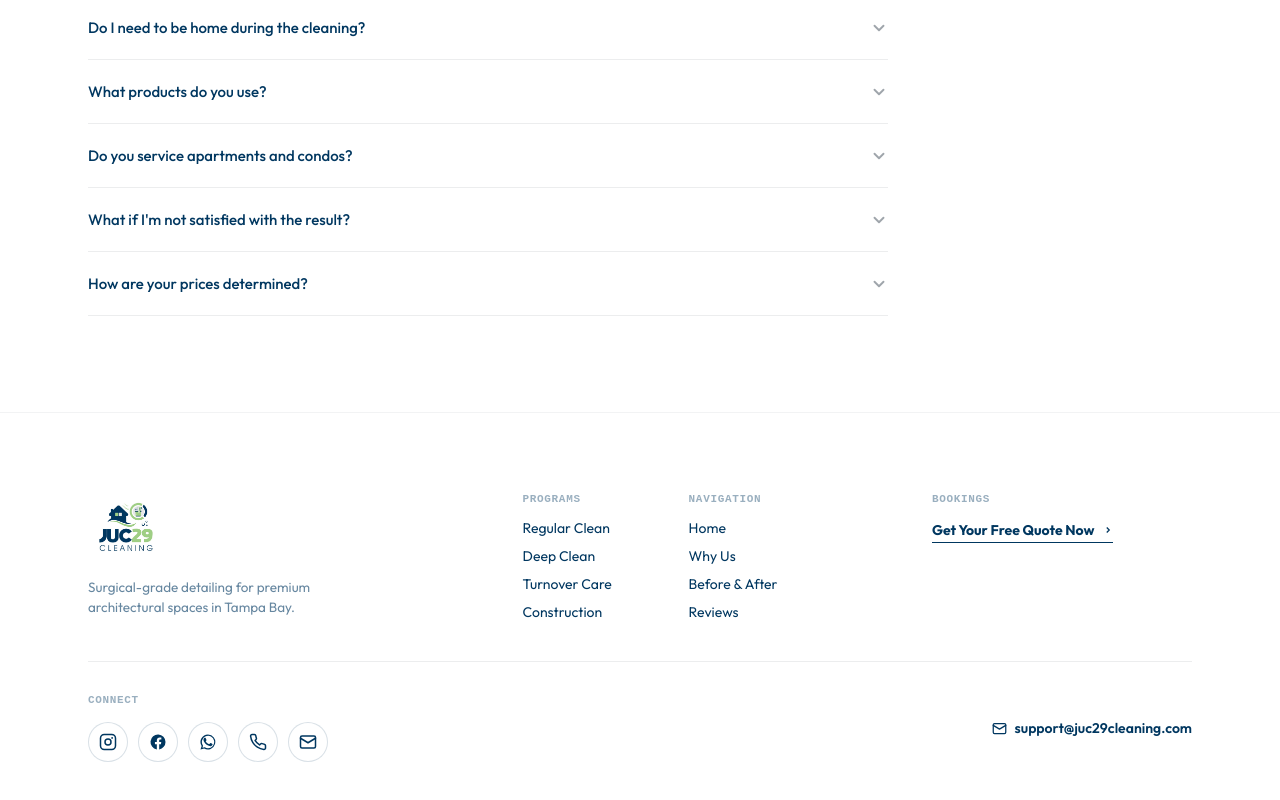
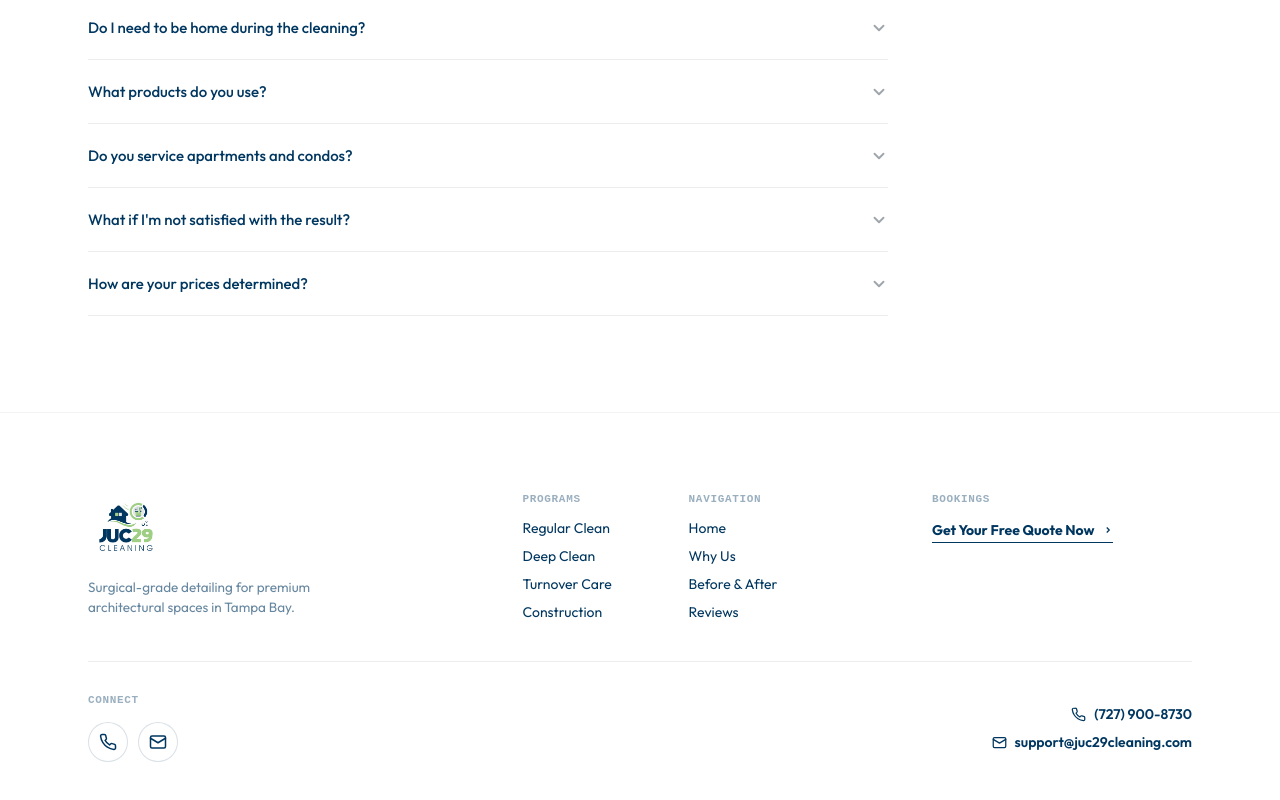
Before and after one commit to gsPatrick/juc29cleaning--FRONT, a Next.js app: page /contact in a window 1280 px wide. Shown: the part 1580-2380 px from the top of the page. Built offline with nearby package versions, Linux system fonts and the light colour scheme.

Commit message:
Contato: remove redes sociais e usa só telefone e e-mail da cliente
- Rodapé: remove Instagram, Facebook e WhatsApp, telefone por SMS (727) 900-8730 e e-mail support@juc29cleaning.com
- Página de contato: troca telefone e e-mail de exemplo pelos reais

```diff
--- a/app/contact/page.js
+++ b/app/contact/page.js
@@ -107,8 +107,8 @@ export default function ContactPage() {
                       <svg width="16" height="16" viewBox="0 0 24 24" fill="none" stroke="#ffffff" strokeWidth="2"><path d="M22 16.92v3a2 2 0 0 1-2.18 2 19.79 19.79 0 0 1-8.63-3.07A19.5 19.5 0 0 1 4.92 12a19.79 19.79 0 0 1-3.07-8.67A2 2 0 0 1 3.83 2h3a2 2 0 0 1 2 1.72c.127.96.361 1.903.7 2.81a2 2 0 0 1-.45 2.11L8.09 9.91a16 16 0 0 0 6 6l.96-.96a2 2 0 0 1 2.11-.45c.907.339 1.85.573 2.81.7A2 2 0 0 1 22 16.92z"/></svg>
                     </div>
                     <div>
-                      <span className={styles.infoLabel}>Phone</span>
-                      <span className={styles.infoValue}>(813) 555-2929</span>
+                      <span className={styles.infoLabel}>Text Message</span>
+                      <span className={styles.infoValue}>(727) 900-8730</span>
                     </div>
                   </div>
                   <div className={styles.infoItem}>
@@ -117,7 +117,7 @@ export default function ContactPage() {
                     </div>
                     <div>
                       <span className={styles.infoLabel}>Email</span>
-                      <span className={styles.infoValue}>tampa@juc29.com</span>
+                      <span className={styles.infoValue}>support@juc29cleaning.com</span>
                     </div>
                   </div>
                   <div className={styles.infoItem}>
--- a/components/organisms/Footer/Footer.js
+++ b/components/organisms/Footer/Footer.js
@@ -61,43 +61,8 @@ export default function Footer() {
               <span className={styles.groupTitle}>Connect</span>
               <div className={styles.socialRow}>
                 <a
-                  href="https://instagram.com/juc29cleaning"
-                  target="_blank"
-                  rel="noopener noreferrer"
-                  aria-label="Instagram"
-                  className={styles.socialIcon}
-                >
-                  <svg width="18" height="18" viewBox="0 0 24 24" fill="none" stroke="currentColor" strokeWidth="2" strokeLinecap="round" strokeLinejoin="round">
-                    <rect x="2" y="2" width="20" height="20" rx="5" />
-                    <circle cx="12" cy="12" r="4" />
-                    <circle cx="17.5" cy="6.5" r="1.2" fill="currentColor" stroke="none" />
-                  </svg>
-                </a>
-                <a
-                  href="https://facebook.com/juc29cleaning"
-                  target="_blank"
-                  rel="noopener noreferrer"
-                  aria-label="Facebook"
-                  className={styles.socialIcon}
-                >
-                  <svg width="18" height="18" viewBox="0 0 24 24" fill="currentColor">
-                    <path d="M22 12a10 10 0 1 0-11.56 9.88v-6.99H7.9V12h2.54V9.8c0-2.5 1.49-3.89 3.78-3.89 1.09 0 2.24.2 2.24.2v2.46h-1.26c-1.24 0-1.63.77-1.63 1.56V12h2.78l-.44 2.89h-2.34v6.99A10 10 0 0 0 22 12Z" />
-                  </svg>
-                </a>
-                <a
-                  href="https://wa.me/10000000000"
-                  target="_blank"
-                  rel="noopener noreferrer"
-                  aria-label="WhatsApp"
-                  className={styles.socialIcon}
-                >
-                  <svg width="18" height="18" viewBox="0 0 24 24" fill="currentColor">
-                    <path d="M17.47 14.38c-.3-.15-1.76-.87-2.03-.97-.27-.1-.47-.15-.67.15-.2.3-.77.97-.94 1.16-.17.2-.35.22-.65.07-.3-.15-1.26-.46-2.4-1.48-.89-.79-1.49-1.77-1.66-2.07-.17-.3-.02-.46.13-.61.13-.13.3-.35.45-.52.15-.17.2-.3.3-.5.1-.2.05-.37-.02-.52-.08-.15-.67-1.62-.92-2.22-.24-.58-.49-.5-.67-.51h-.57c-.2 0-.52.07-.8.37-.27.3-1.04 1.02-1.04 2.48s1.07 2.88 1.22 3.08c.15.2 2.1 3.2 5.08 4.49.71.31 1.26.49 1.69.62.71.23 1.36.2 1.87.12.57-.08 1.76-.72 2-1.41.25-.7.25-1.29.17-1.41-.07-.12-.27-.2-.57-.35ZM12 2a10 10 0 0 0-8.5 15.28L2 22l4.85-1.27A10 10 0 1 0 12 2Zm0 18.2a8.2 8.2 0 0 1-4.18-1.14l-.3-.18-2.88.76.77-2.8-.2-.31A8.2 8.2 0 1 1 12 20.2Z" />
-                  </svg>
-                </a>
-                <a
-                  href="tel:+10000000000"
-                  aria-label="Phone"
+                  href="sms:+17279008730"
+                  aria-label="Text us"
                   className={styles.socialIcon}
                 >
                   <svg width="18" height="18" viewBox="0 0 24 24" fill="none" stroke="currentColor" strokeWidth="2" strokeLinecap="round" strokeLinejoin="round">
@@ -117,6 +82,13 @@ export default function Footer() {
               </div>
             </div>
 
+            <div className={styles.contactLinks}>
+              <a href="sms:+17279008730" className={styles.emailLink}>
+                <svg width="15" height="15" viewBox="0 0 24 24" fill="none" stroke="currentColor" strokeWidth="2" strokeLinecap="round" strokeLinejoin="round">
+                  <path d="M22 16.92v3a2 2 0 0 1-2.18 2 19.79 19.79 0 0 1-8.63-3.07 19.5 19.5 0 0 1-6-6 19.79 19.79 0 0 1-3.07-8.67A2 2 0 0 1 4.11 2h3a2 2 0 0 1 2 1.72c.13.96.36 1.9.7 2.81a2 2 0 0 1-.45 2.11L8.09 9.91a16 16 0 0 0 6 6l1.27-1.27a2 2 0 0 1 2.11-.45c.9.34 1.85.57 2.81.7A2 2 0 0 1 22 16.92Z" />
+                </svg>
+                (727) 900-8730
+              </a>
               <a href="mailto:support@juc29cleaning.com" className={styles.emailLink}>
                 <svg width="15" height="15" viewBox="0 0 24 24" fill="none" stroke="currentColor" strokeWidth="2" strokeLinecap="round" strokeLinejoin="round">
                   <rect x="2" y="4" width="20" height="16" rx="2" />
@@ -124,6 +96,7 @@ export default function Footer() {
                 </svg>
                 support@juc29cleaning.com
               </a>
+            </div>
           </div>
 
         </div>
--- a/components/organisms/Footer/Footer.module.css
+++ b/components/organisms/Footer/Footer.module.css
@@ -356,3 +356,10 @@
 .creatorLink:hover {
   opacity: 0.6;
 }
+
+.contactLinks {
+  display: flex;
+  flex-direction: column;
+  gap: 10px;
+  align-items: flex-end;
+}
```
Lines whose indentation alone changed are shown as unchanged.
